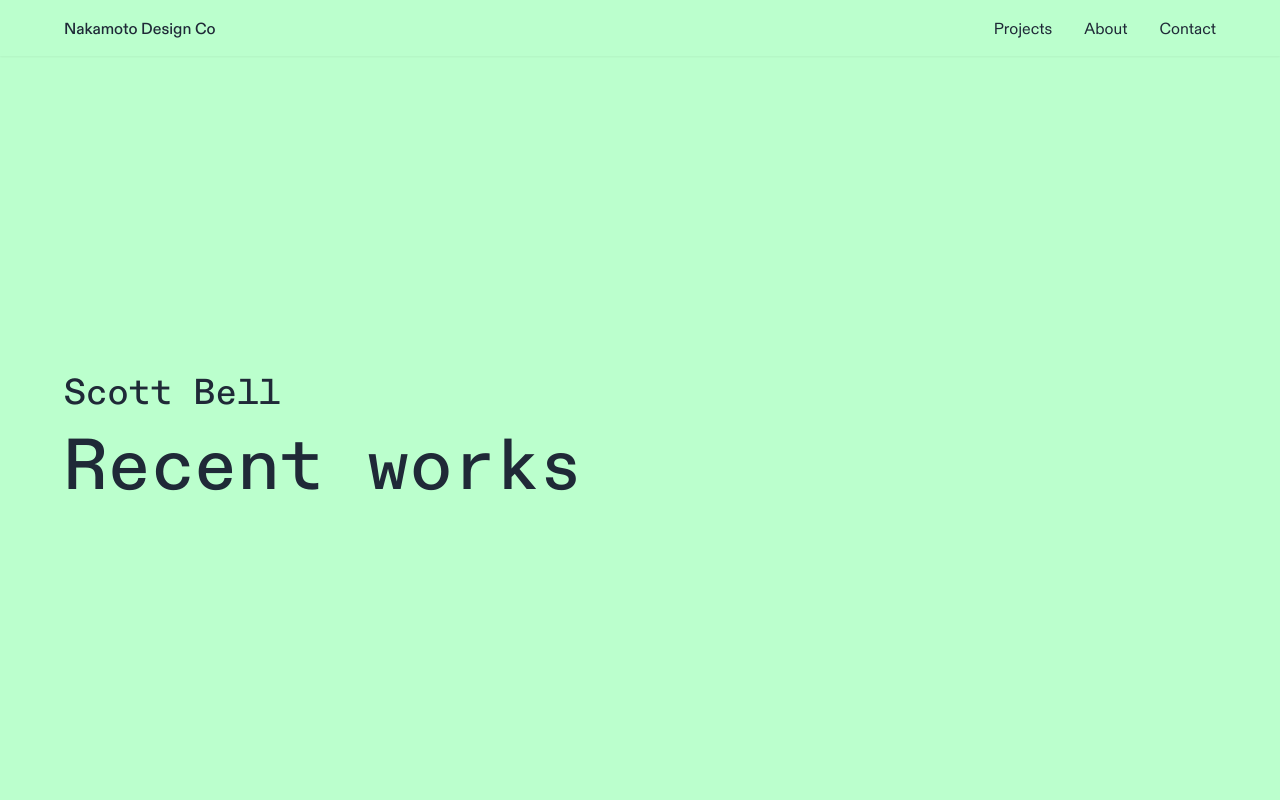
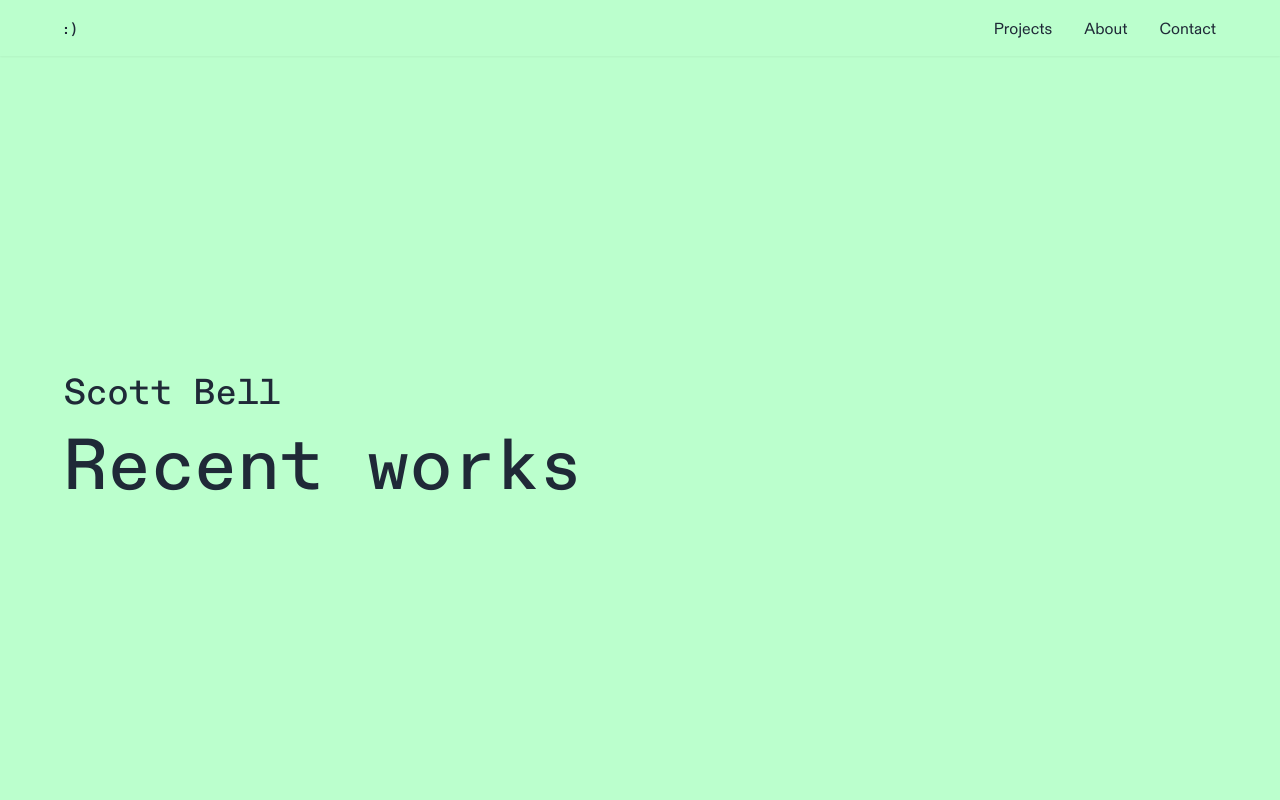
Before and after one commit to skip5this/portfolio, a React (Vite) app: page / in a window 1280 px wide. Shown: the top 800 px of the page. Built offline with nearby package versions, Linux system fonts and the light colour scheme.

Commit message:
Update header text to smiley face

```diff
--- a/src/components/Header.tsx
+++ b/src/components/Header.tsx
@@ -99,7 +99,7 @@ export function Header() {
   return (
     <header className={`sticky top-0 z-10 backdrop-blur-sm shadow-sm transition-colors duration-300 ${getHeaderBackground()}`}>
       <div className="max-w-7xl mx-auto px-4 md:px-16 py-4 flex justify-between items-center">
-        <div className="font-diatype font-medium">Nakamoto Design Co</div>
+        <div className="font-diatype font-medium"> : ) </div>
         {/* Mobile menu button */}
         <button className="md:hidden" onClick={() => setIsMenuOpen(!isMenuOpen)}>
           {isMenuOpen ? <XIcon size={24} /> : <MenuIcon size={24} />}
```
